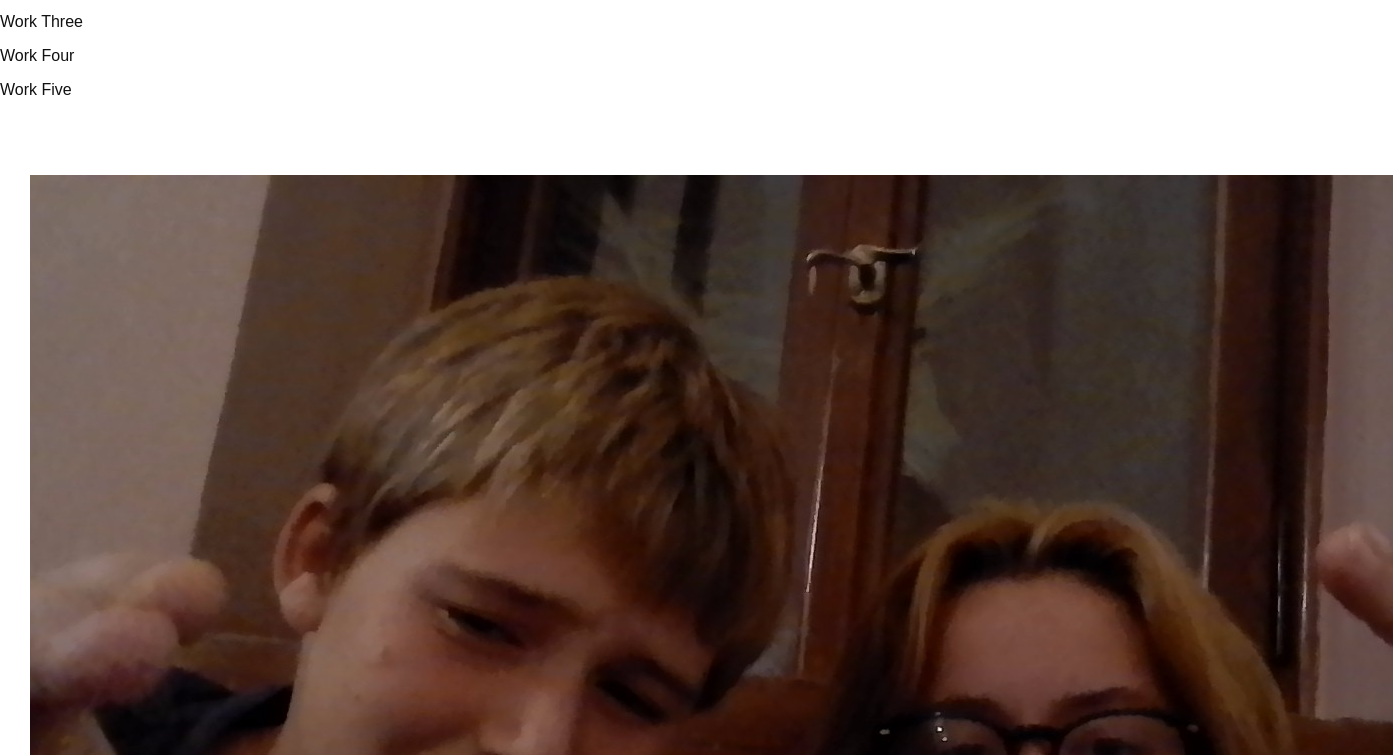
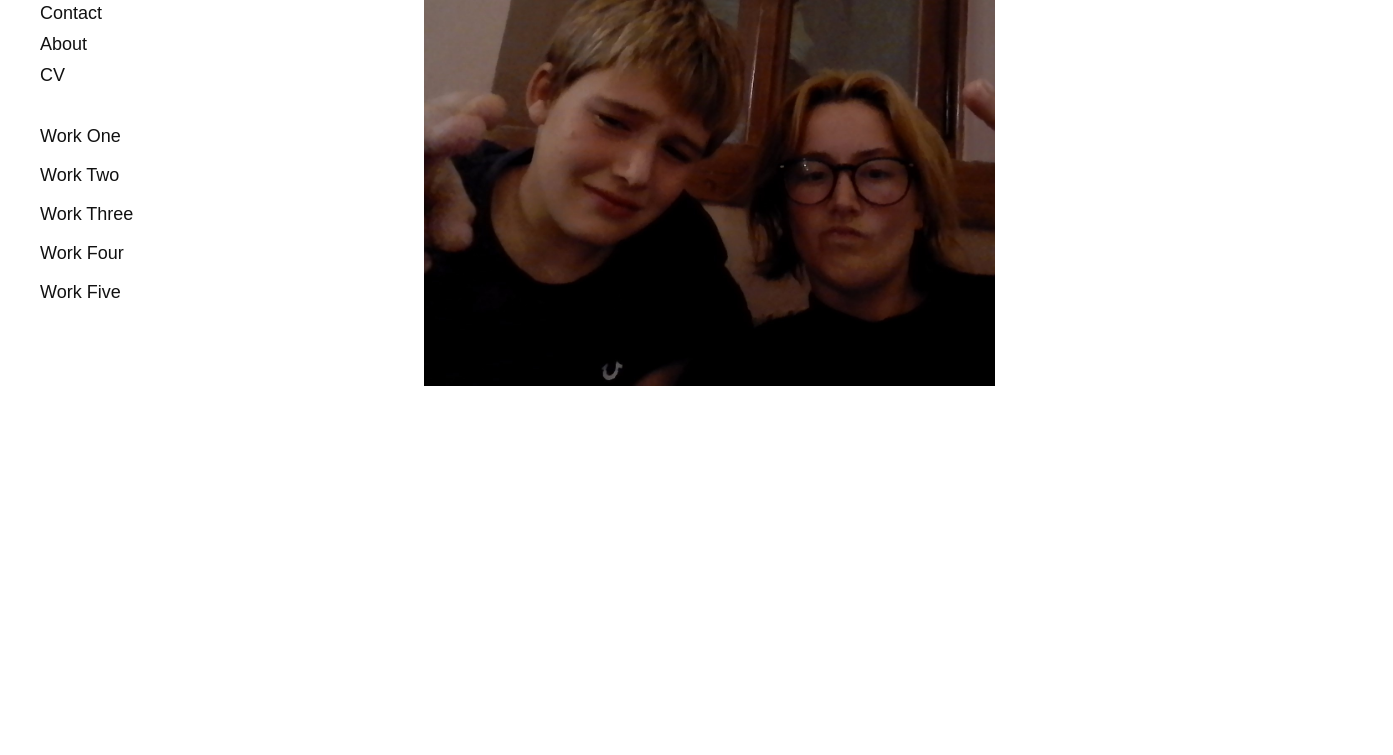
Before and after one commit to tessamhall/hopwebsite, a plain HTML site: page works.html in a window 1280 px wide. Shown: the part 107-862 px from the top of the page, 1393 px wide, since content can reach past the window. After the commit the page ends 800 px from the top, so only its background shows below. Drawn offline with Linux system fonts and the light colour scheme.

Commit message:
Update home.css

```diff
--- a/home.css
+++ b/home.css
@@ -1,45 +1,63 @@
 body {
     margin: 0;
     font-family: Arial, Helvetica, sans-serif;
+    font-size: 18px; /* bigger text */
     color: #111;
-    background: #fff;
 }
 
-header {
+/* Layout */
+.container {
     display: flex;
-    justify-content: space-between;
-    padding: 20px 30px;
 }
 
-h1 {
-    font-size: 16px;
-    font-weight: normal;
-    margin: 0;
+/* LEFT SIDEBAR */
+.sidebar {
+    width: 30%;
+    height: 100vh;
+    position: fixed;
+    padding: 40px;
+    box-sizing: border-box;
 }
 
-nav a {
-    margin-left: 20px;
+.sidebar h1 {
+    font-size: 20px;
+    margin-bottom: 30px;
+}
+
+.sidebar nav a {
+    display: block;
+    margin-bottom: 10px;
     text-decoration: none;
     color: #111;
-    font-size: 14px;
 }
 
-nav a:hover {
+.sidebar nav a:hover {
     text-decoration: underline;
 }
 
-main {
-    padding: 60px 30px;
+/* Work list */
+.work-list {
+    margin-top: 40px;
 }
 
-.placeholder-image {
-    max-width: 100%;
-    height: auto;
-    display: block;
+.work-list p {
+    cursor: pointer;
+    margin-bottom: 10px;
 }
 
-footer {
-    padding: 20px 30px;
-    font-size: 12px;
-    color: #666;
+.work-list p:hover {
+    text-decoration: underline;
 }
+
+/* RIGHT CONTENT */
+.content {
+    margin-left: 30%;
+    width: 70%;
+    padding: 40px;
+}
+
+/* IMAGE FIX (smaller + nicer) */
+.content img {
+    max-width: 70%;
+    height: auto;
+}
```
